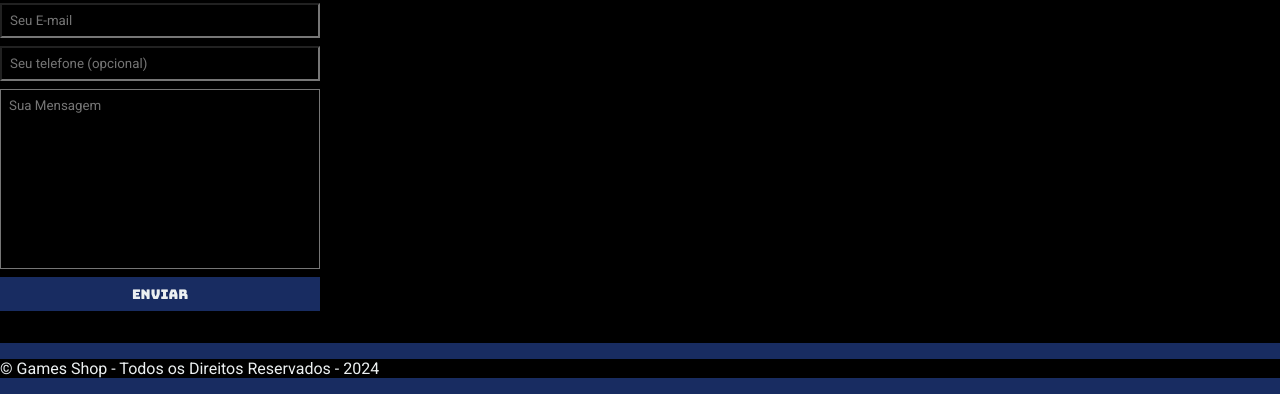
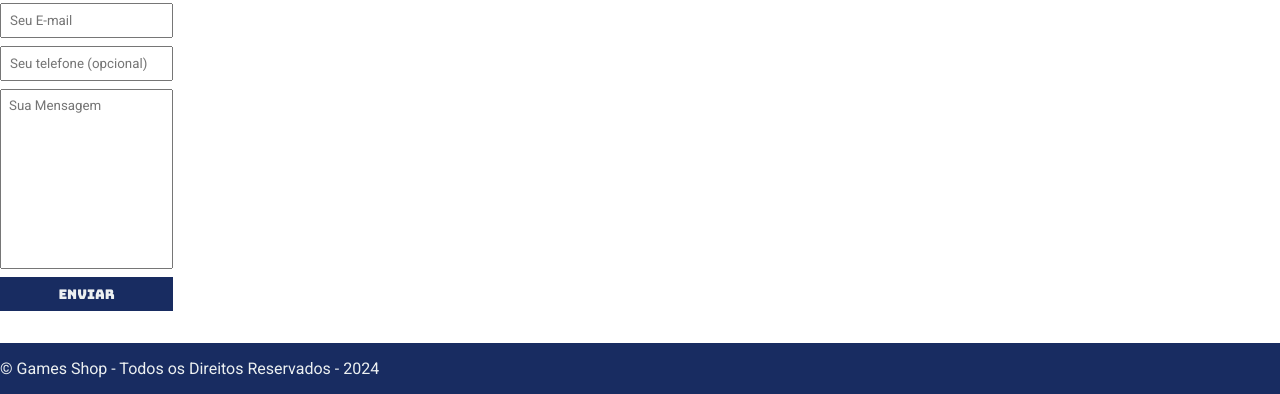
Before and after one commit to Papyrus28/Games-Shop, a plain HTML site: page index.html in a window 1280 px wide. Shown: the part 755-1149 px from the top of the page. Drawn offline with Linux system fonts and the light colour scheme.

Commit message:
Update main.css

```diff
--- a/main.css
+++ b/main.css
@@ -2,10 +2,6 @@
     margin: 0;
     padding: 0;
     box-sizing:border-box ;
-}
-
-* {
-    background-color: black;
 }
 
 header,
@@ -34,6 +30,7 @@ header nav li {
 
 header nav li a {
     color:#ecf0f1;
+    text-transform: uppercase;
 }
 
 .container {
@@ -108,7 +105,8 @@ form input,
 form textarea,
 form button {
     display: block;
-    width: 320px;
+    width: 100%;
+    max-width: 320px;
     margin-bottom: 8px;
     padding: 8px;
 }
```
